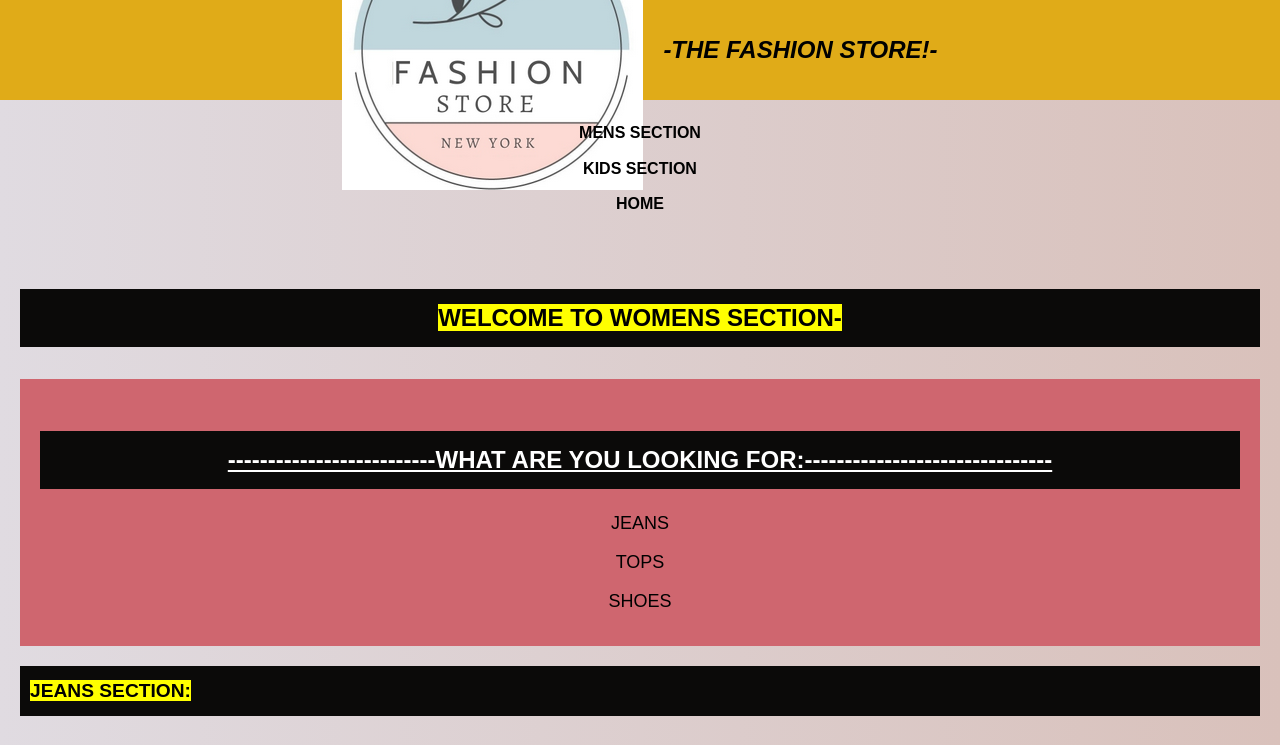
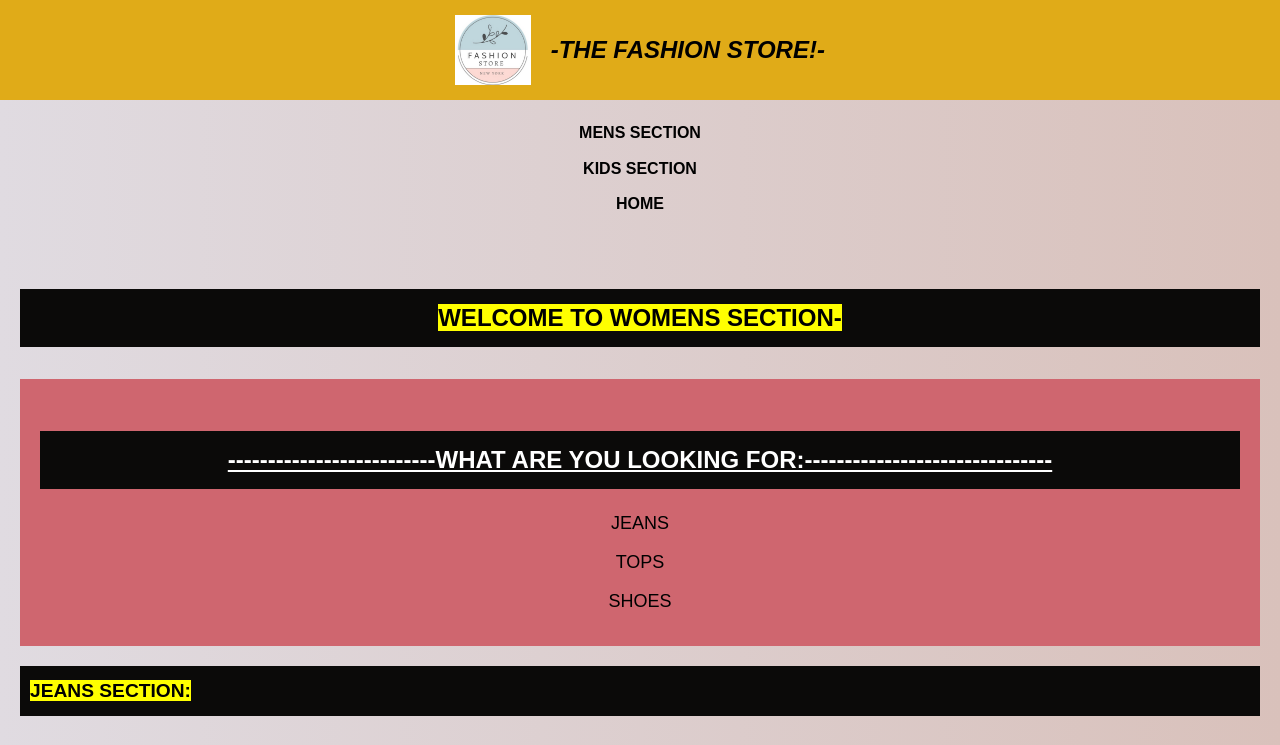
Before and after one commit to fashion-store-website/fashion-website, a plain HTML site: page womens.html in a window 1280 px wide. Shown: the top 745 px of the page. Drawn offline with Linux system fonts and the light colour scheme.

Commit message:
Update womens.html

```diff
--- a/womens.html
+++ b/womens.html
@@ -118,7 +118,7 @@
 </head>
 <body>
     <header class="sec1">
-        <img src="./LOGOFS.png" alt="The Fashion Store Logo">
+        <img src="./LOGOFS.png" style="height: 70px;" alt="The Fashion Store Logo">
         <h1><i>-THE FASHION STORE!-</i></h1>
     </header>
     <div class="nav-links">
```
